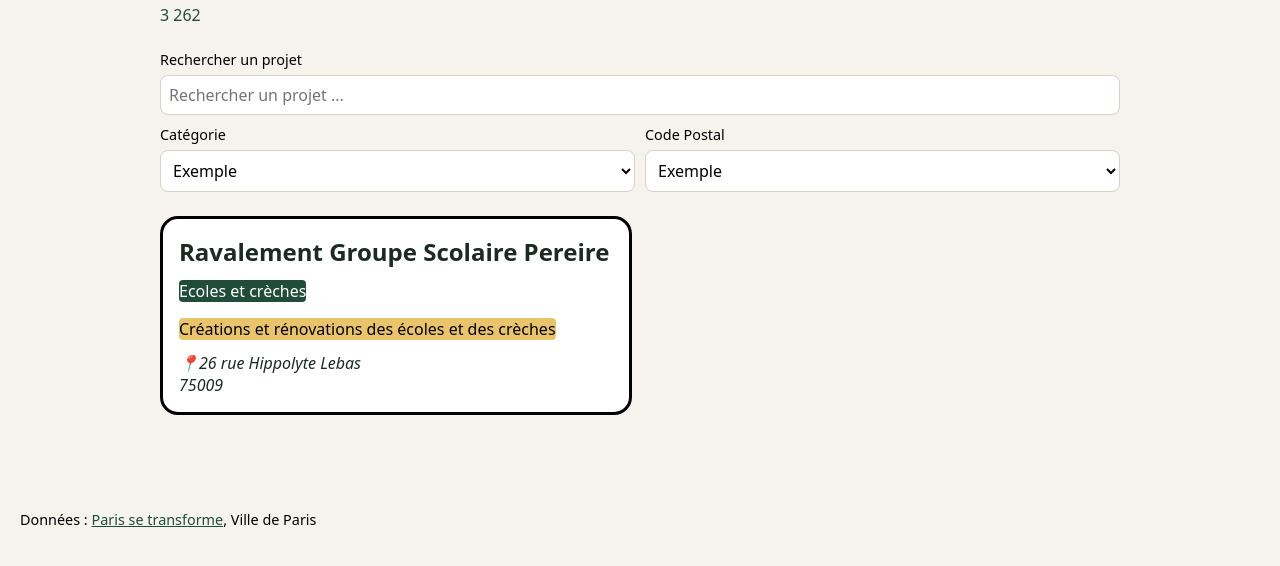
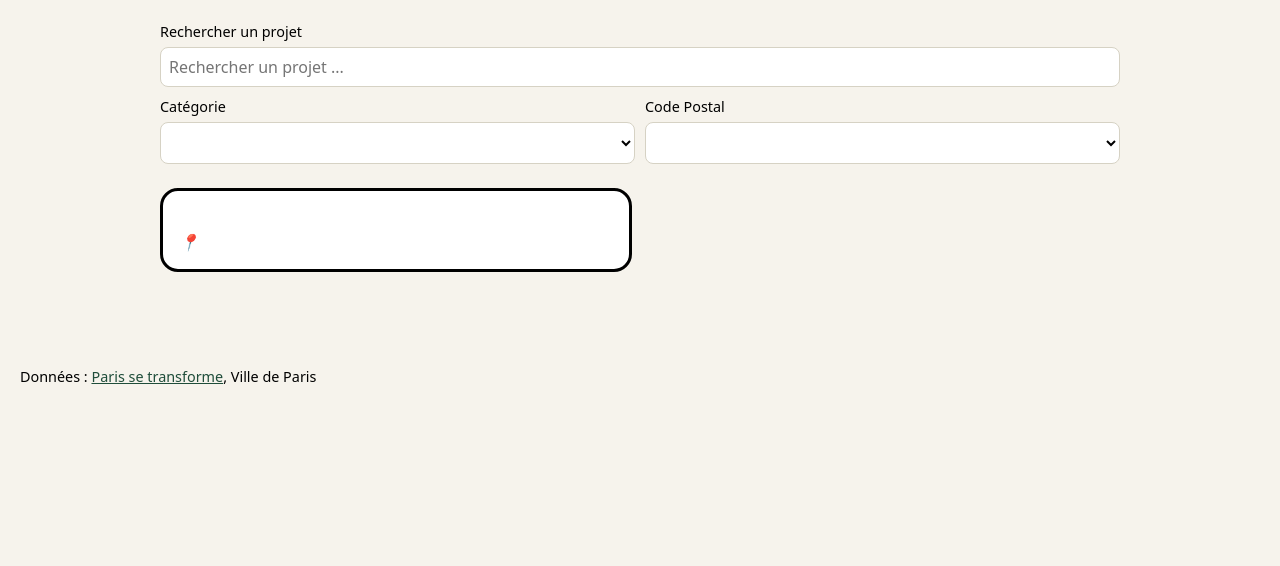
Before and after one commit to Haribouk/adataviz, a website with bundled scripts: page index.html in a window 1280 px wide. Shown: the part 150-716 px from the top of the page. Built offline with nearby package versions, Linux system fonts and the light colour scheme; no server answers.

Commit message:
Enlever le texte brut

```diff
--- a/index.html
+++ b/index.html
@@ -15,7 +15,7 @@
 
     <main>
         <h1>Les projets qui transforment Paris</h1>
-        <p class="compteur">3 262</p>
+        <p class="compteur"></p>
 
         <form class="outils">
             <section class="outils_recherche">
@@ -27,14 +27,14 @@
                 <article>
                     <label for="filtre_categorie">Catégorie</label>
                     <select name="categorie" id="filtre_categorie">
-                        <option value="">Exemple</option>
+                        <option value=""></option>
                     </select>
                 </article>
 
                 <article>
                     <label for="filtre_codePostal">Code Postal</label>
                     <select name="codePostal" id="filtre_codePostal">
-                        <option value="">Exemple</option>
+                        <option value=""></option>
                     </select>
                 </article>
             </section>
@@ -42,16 +42,16 @@
 
         <section class="cartes">
             <article class="carte">
-                <h2>Ravalement Groupe Scolaire Pereire</h2>
+                <h2></h2>
 
                 <div class="etiquettes">
-                    <span class="etiquette_categorie">Ecoles et crèches</span>
-                    <span class="etiquette_sous_categorie">Créations et rénovations des écoles et des crèches</span>
+                    <span class="etiquette_categorie"></span>
+                    <span class="etiquette_sous_categorie"></span>
                 </div>
 
                 <address class="carte_adresse">
-                    <p><span aria-hidden="true">📍</span>26 rue Hippolyte Lebas</p>
-                    <p>75009</p>
+                    <p><span aria-hidden="true">📍</span></p>
+                    <p></p>
                 </address>
             </article>
         </section>
```
